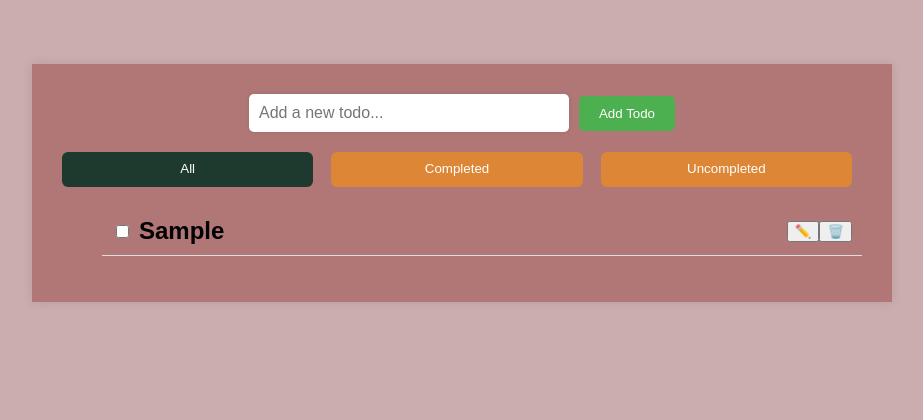
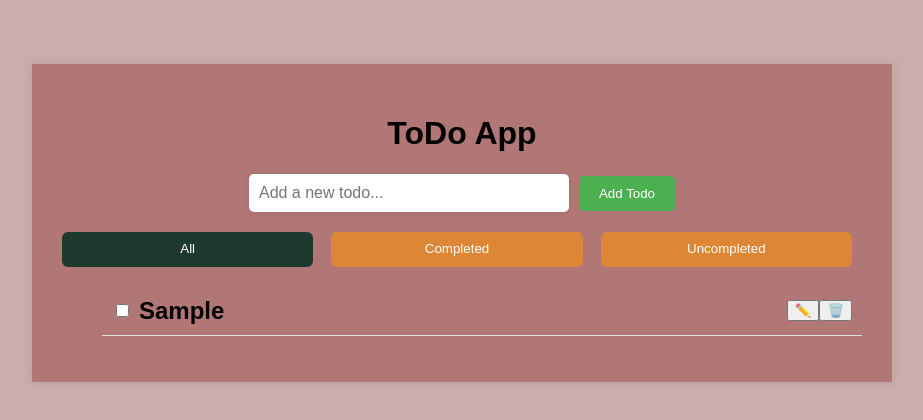
Before and after one commit to DMitong/frontend-project1, a React (Create React App) app: page / in a window 1280 px wide. Both pictures are taken after typing "Sample" into the empty fields and a click on the button "Add Todo". Shown: the top 420 px of the page, without its empty margins (178-1101 px from the left). Built offline with nearby package versions, Linux system fonts and the light colour scheme; no server answers.

Commit message:
more updates

```diff
--- a/src/components/todoInput.js
+++ b/src/components/todoInput.js
@@ -4,7 +4,8 @@ import { useTodoContext } from "../context/todoProvider";
 const TodoInput = () => {
  const { inputText, addTodo, handleInputChange, editId } = useTodoContext();
  return (
-  <div className="input">
+   <div className="input">
+   <h1>ToDo App</h1>
    <input
     type="text"
     placeholder="Add a new todo..."
--- a/src/components/updateTodo.js
+++ b/src/components/updateTodo.js
@@ -17,21 +17,24 @@ const handleUpdate = (text) => {
 
  return (
   <li className="todo">
-   <input
-    type="checkbox"
-    checked={todo.completed}
-    onChange={() => handleCheck(todo.id)}
-   />
    {editId === todo.id ? (
-    <input
+
+      <input
      type="text"
      value={todo.title}
      onChange={(e) => handleEdit(todo.id, e.target.value)}
     />
    ) : (
+    <>
+    <input
+    type="checkbox"
+    checked={todo.completed}
+    onChange={() => handleCheck(todo.id)}
+   />
     <span className={`todo-title ${todo.completed && "checked"}`}>
      {todo.title}
     </span>
+    </>
    )}
    {editId === todo.id ? (
     <button onClick={() => setEditId(null)}>✅</button>
```
